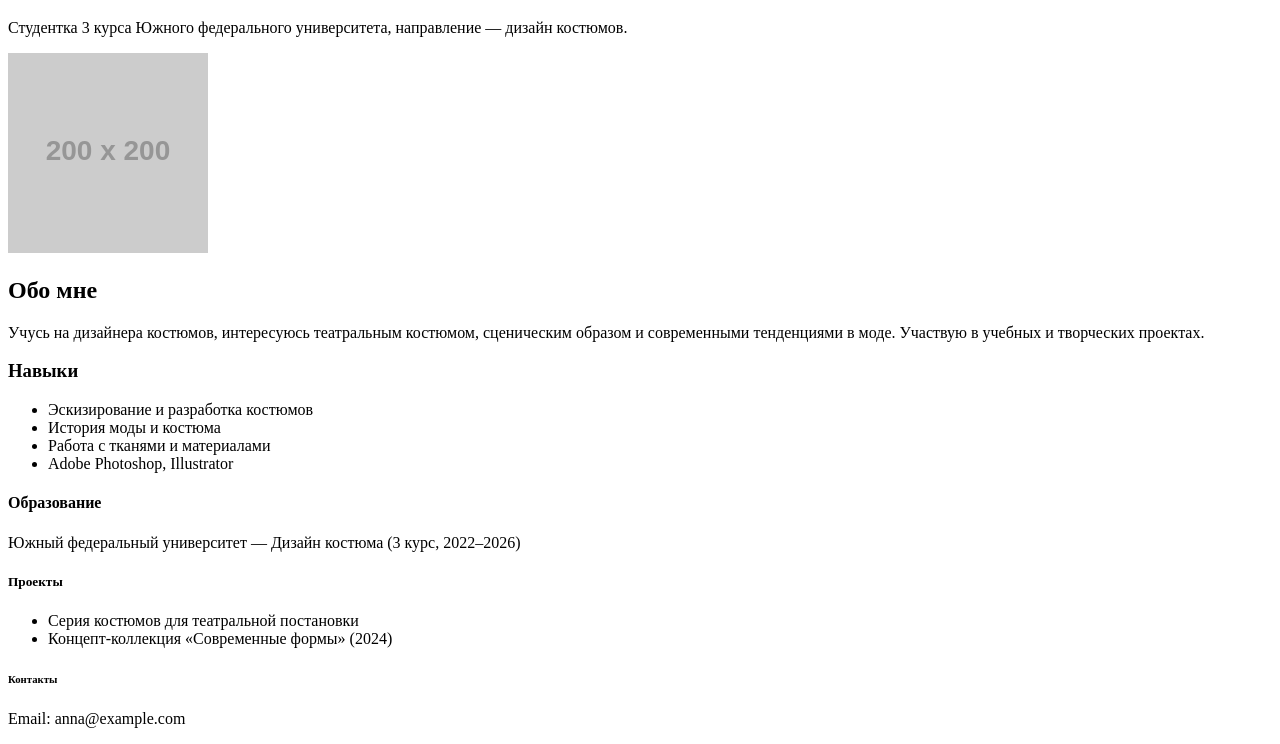
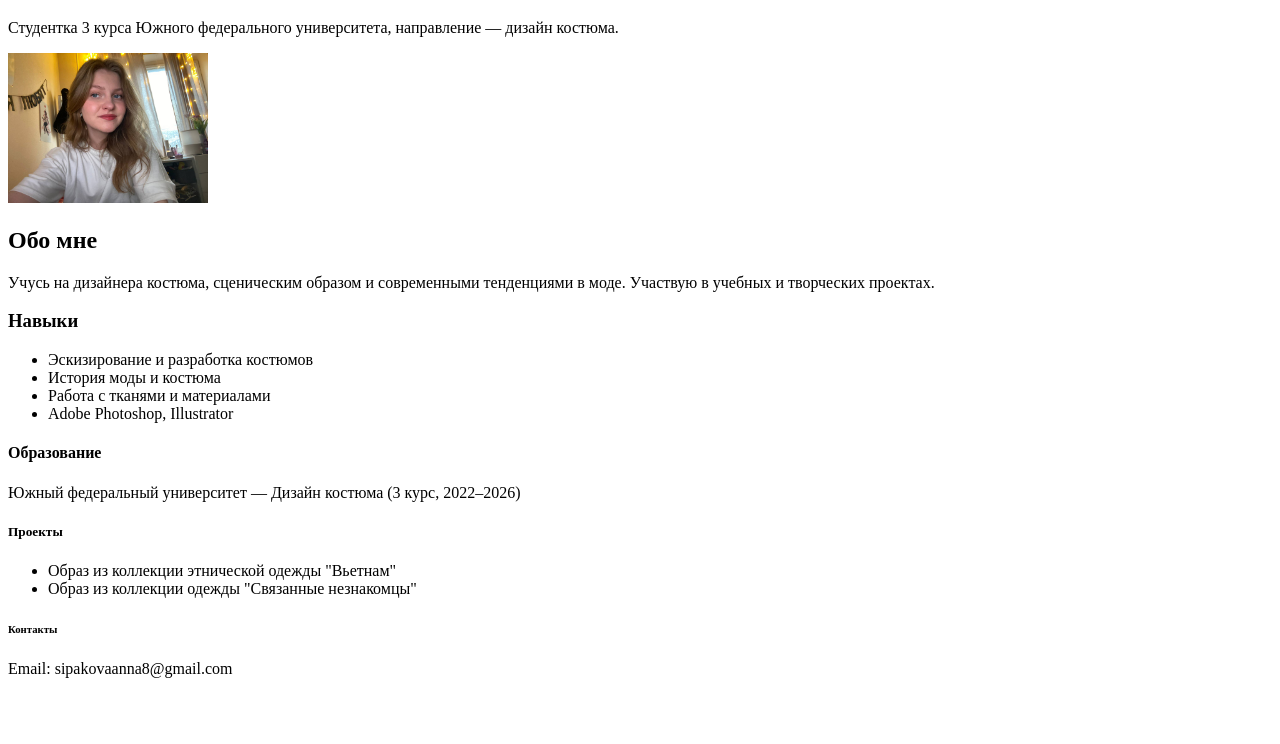
Before and after one commit to sipakovaanna8-stack/sipakovaanna1.github.io, a plain HTML site: page index.html in a window 1280 px wide. Shown: the part 61-805 px from the top of the page. Drawn offline with Linux system fonts and the light colour scheme; placeholder pictures from the web are drawn by us.

Commit message:
index.html

```diff
--- a/index.html
+++ b/index.html
@@ -8,14 +8,14 @@
 <body>
   <!-- Заголовок страницы -->
   <h1>Сипакова Анна</h1>
-  <p>Студентка 3 курса Южного федерального университета, направление — дизайн костюмов.</p>
+  <p>Студентка 3 курса Южного федерального университета, направление — дизайн костюма.</p>
 
   <!-- Фото -->
-  <img src="https://via.placeholder.com/200" alt="Фото Анны">
+  <img src="anna.jpg" alt="Фото Анны" width="200">
 
   <!-- Обо мне -->
   <h2>Обо мне</h2>
-  <p>Учусь на дизайнера костюмов, интересуюсь театральным костюмом, сценическим образом и современными тенденциями в моде. Участвую в учебных и творческих проектах.</p>
+  <p>Учусь на дизайнера костюма, сценическим образом и современными тенденциями в моде. Участвую в учебных и творческих проектах.</p>
 
   <!-- Навыки -->
   <h3>Навыки</h3>
@@ -33,12 +33,12 @@
   <!-- Проекты -->
   <h5>Проекты</h5>
   <ul>
-    <li>Серия костюмов для театральной постановки</li>
-    <li>Концепт-коллекция «Современные формы» (2024)</li>
+    <li>Образ из коллекции этнической одежды "Вьетнам"</li>
+    <li>Образ из коллекции одежды "Связанные незнакомцы"</li>
   </ul>
 
   <!-- Контакты -->
   <h6>Контакты</h6>
-  <p>Email: anna@example.com</p>
+  <p>Email: sipakovaanna8@gmail.com</p>
 </body>
 </html>
```
